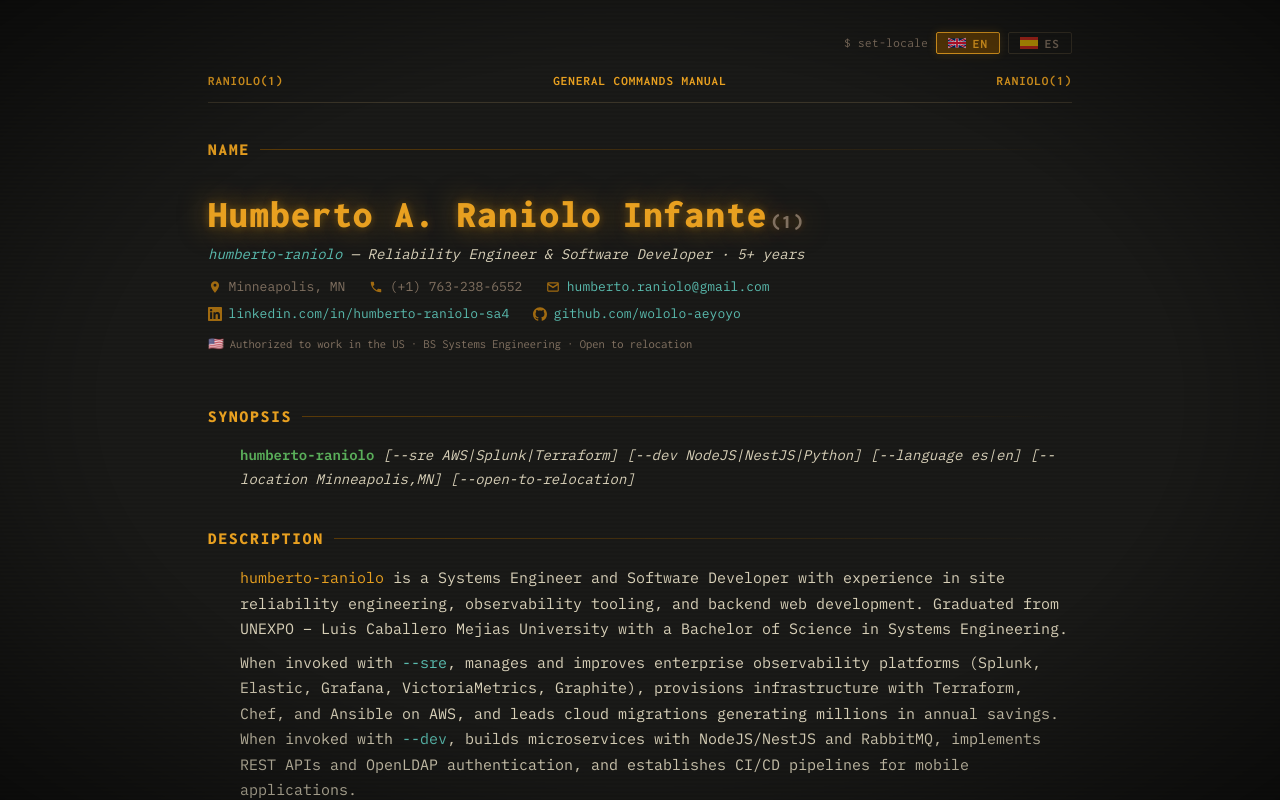
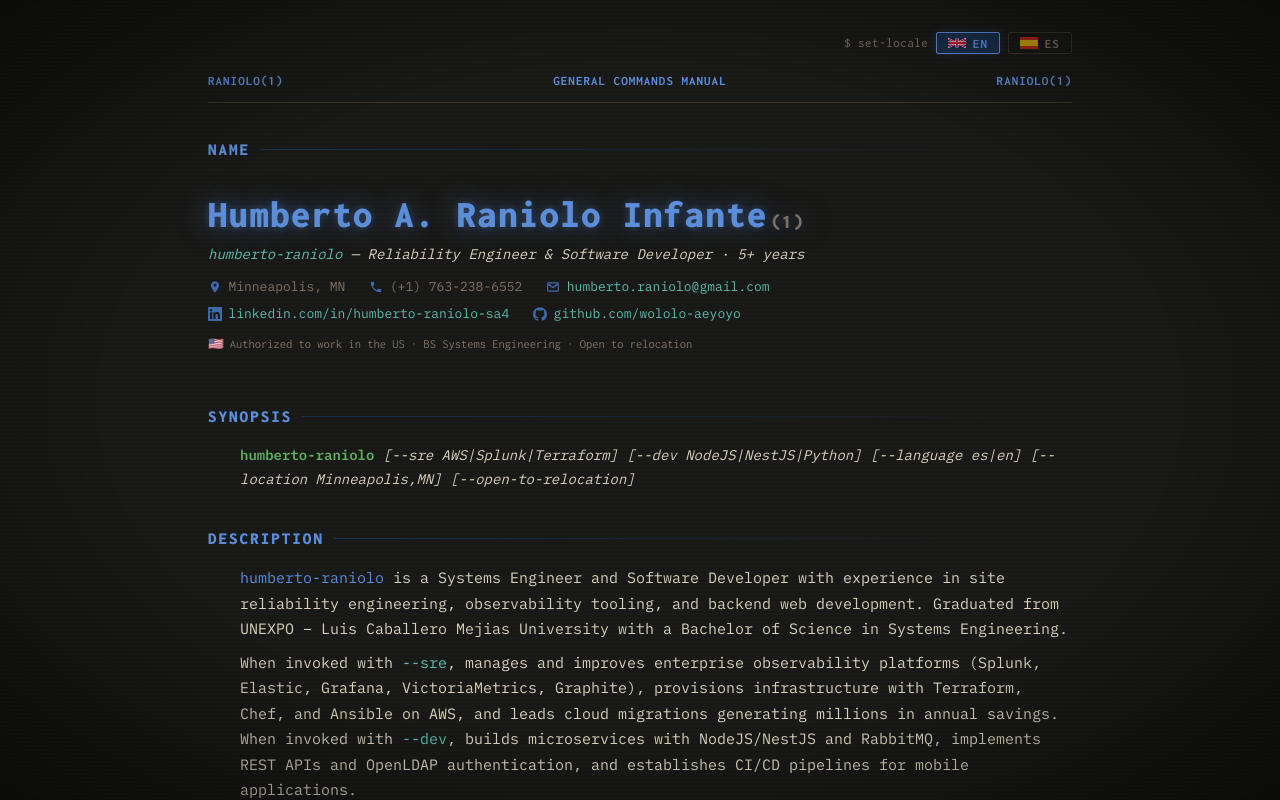
Before and after one commit to wololo-aeyoyo/resume-web, a Next.js app: page / in a window 1280 px wide. Shown: the top 800 px of the page. Built offline with nearby package versions, Linux system fonts and the light colour scheme.

Commit message:
fix(colors): Updated color variables in globals.css

```diff
--- a/src/app/globals.css
+++ b/src/app/globals.css
@@ -5,9 +5,9 @@
 
 :root {
   --bg: #1a1a18;
-  --amber: #e8a020;
-  --amber-dim: #a06a10;
-  --amber-lo: #5a3a08;
+  --amber: #5b8dd9;
+  --amber-dim: #3a6aaa;
+  --amber-lo: #1a2e4a;
   --green: #5aaf5a;
   --cyan: #5abcaf;
   --white: #d8d0b8;
@@ -115,7 +115,7 @@ body::before {
   border-color: var(--amber);
   color: var(--amber);
   background: var(--amber-lo);
-  box-shadow: 0 0 10px rgba(232, 160, 32, 0.2);
+  box-shadow: 0 0 10px rgba(91, 141, 217, 0.2);
 }
 
 /* ── Manpage header ── */
@@ -199,8 +199,8 @@ body::before {
   color: var(--amber);
   letter-spacing: 0.04em;
   text-shadow:
-    0 0 28px rgba(232, 160, 32, 0.5),
-    0 0 8px rgba(232, 160, 32, 0.3);
+    0 0 28px rgba(91, 141, 217, 0.5),
+    0 0 8px rgba(91, 141, 217, 0.3);
   line-height: 1;
 }
 
@@ -440,7 +440,7 @@ body::before {
   height: 100%;
   background: linear-gradient(to right, var(--amber-dim), var(--amber));
   border-radius: 1px;
-  box-shadow: 0 0 6px rgba(232, 160, 32, 0.35);
+  box-shadow: 0 0 6px rgba(91, 141, 217, 0.35);
   transform: scaleX(0);
   transform-origin: left center;
   transition: transform 1.3s cubic-bezier(0.4, 0, 0.2, 1);
```
